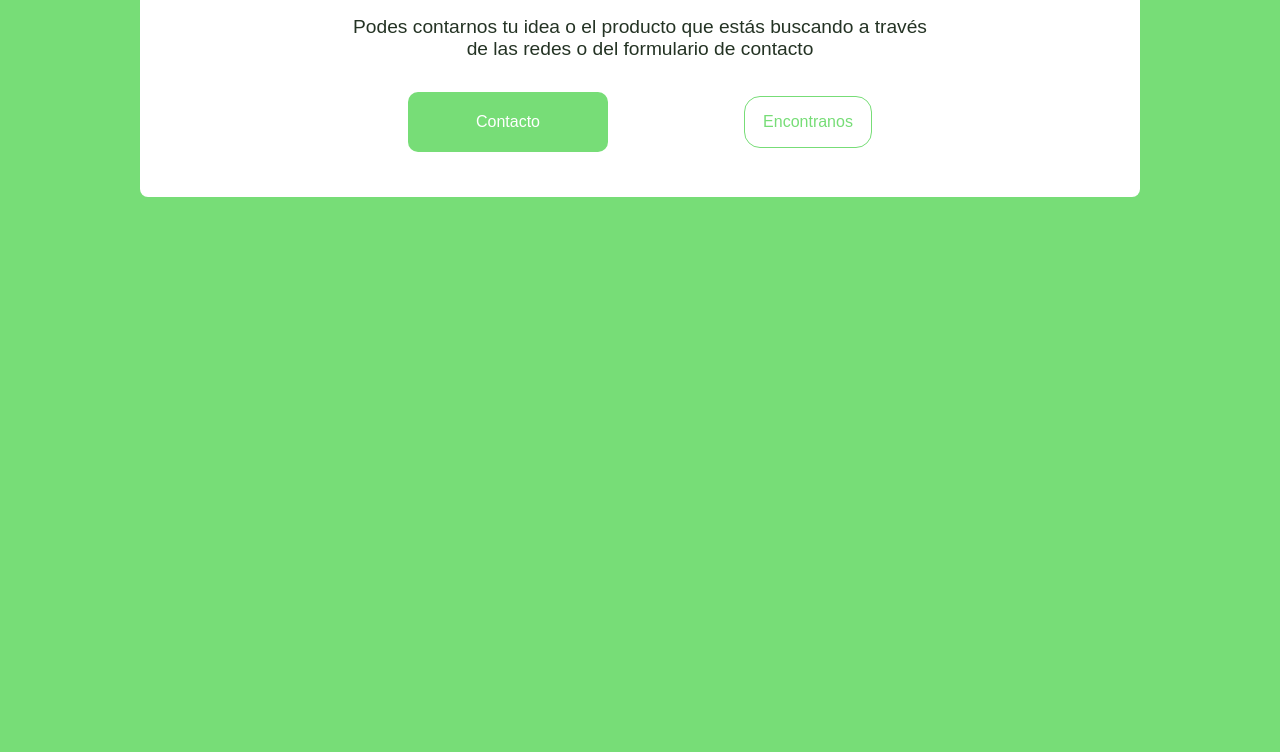
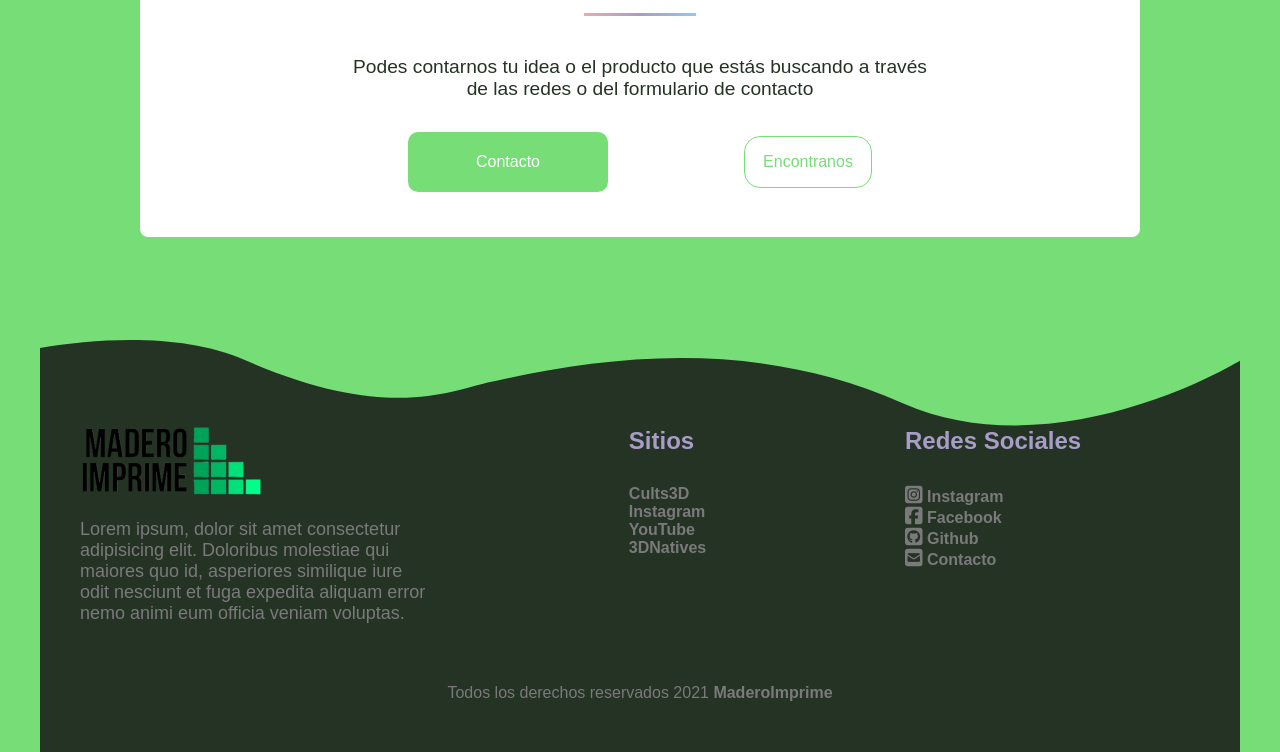
Before and after one commit to santibrizuela/madero, a plain HTML site: page index.html in a window 1280 px wide. Shown: the part 1718-2470 px from the top of the page. Before the commit the page ends 1939 px from the top, so only its background shows below. Drawn offline with Linux system fonts and the light colour scheme.

Commit message:
thirdCommit

```diff
--- a/css/estilos.css
+++ b/css/estilos.css
@@ -6,18 +6,23 @@
 }
 body{
     background: #77dd77;
-    padding: 1.5rem;
 }
+
+.content-body{
+    margin: 2rem;
+}
+
 a{
     text-decoration: none;
 }
 
 .content-cabecera{
     width: 100%;
-    max-width: 400px;
+    max-width: 25rem;
     margin-top: 4rem;
     text-align: center;
     margin: auto;
+    padding-top: 2rem;
 }
 .content-cabecera h1{
     font-weight: 100;
@@ -38,7 +43,7 @@ a{
     height: 5rem;
     border-radius: 10%;
     overflow: hidden;
-    border: 3px solid black;
+    border: .188rem solid black;
     margin: auto;
 }
 .content-logo img{
@@ -49,12 +54,13 @@ a{
 
 
 main{
-    max-width: 1000px;
+    text-align: center;
+    max-width: 62.5rem;
     background: #FFF;
     padding: 2.8rem;
     margin: auto;
-    margin-top: 40px;
-    border-radius: 8px;
+    margin-top: 2.5rem;
+    border-radius: 0.5rem;
 }
 
 /*Content1*/
@@ -308,7 +314,76 @@ main{
     margin: auto;
 }
 
+/*FOOTER*/
 
+.content-footer{
+    width: 100%;
+    padding: 3.125rem 0rem;
+    background-image: url(../img/background-footer.svg);
+    background-size: cover;
+}
+
+.content-footer{
+    display: flex;
+    flex-wrap: wrap;
+    justify-content: space-between;
+    max-width: 75rem;
+    margin: auto;
+    margin-top: 6.25rem;
+}
+
+.box-footer{
+    display: flex;
+    flex-direction: column;
+    padding: 2.5rem;
+}
+
+.box-footer-logo img{
+    max-width: 11.5rem;
+}
+
+.box-footer-texto{
+    max-width: 21.875rem;
+    margin-top: 1.25rem;
+    font-weight: 300;
+    color: #7a7a7a;
+    font-size: 1.125rem;
+}
+
+.box-footer h2{
+    margin-bottom: 1.875rem;
+    color: #A89CC8;
+    font-weight: 700;
+}
+.box-footer a{
+    color: #7a7a7a;
+    margin-top: 0.625;
+    font-weight: 600;
+}
+.box-footer a:hover{
+    opacity: 0.8;
+}
+.box-footer i{
+    font-size: 1.25rem;
+}
+
+footer hr{
+    border: none;
+    height: 1px;
+    background-color: #7a7a7a;
+}
+
+.copyright-footer{
+    display: flex;
+    max-width: 75rem;
+    margin: auto;
+    padding: 0rem 2.5rem;
+}
+.copyright-footer p{
+    margin: auto;
+    margin-top: 1.25rem;
+    color: #7a7a7a;
+}
 
 @media screen and  (min-width: 800px){
 
--- a/index.html
+++ b/index.html
@@ -7,9 +7,11 @@
     <link rel="stylesheet" href="Icon/style.css">
 
     <meta name="viewport" content="width=device-width, user-scalable=no, initial-scale=1.0, maximum-scale=1.0, minimum-scale=1.0">
+    <script src="https://kit.fontawesome.com/a935ebd034.js" crossorigin="anonymous"></script>
 
 </head>
 <body>
+    <div class="content-body">
     <div class="content-cabecera">
         <div class="content-logo">
             <img src="img/image20.png">
@@ -20,6 +22,7 @@
 
 
     <main>
+
             <div class="content1">
                 <div class="content1-img">
                     <img src="img/secaelefante.PNG">
@@ -103,6 +106,46 @@
                     <div class="btn-leer content4-leer">Encontranos</div>
                 </div>
             </div>
+
     </main>
+
+    </div>
+
+    <footer>
+        <div class="content-footer">
+
+            <div class="box-footer">
+                <div class="box-footer-logo">
+                    <img src="img/image20.png" alt="maderoimprime">
+                </div>
+                <div class="box-footer-texto">
+                    <p>Lorem ipsum, dolor sit amet consectetur adipisicing elit. Doloribus molestiae qui maiores quo id, asperiores similique iure odit nesciunt et fuga expedita aliquam error nemo animi eum officia veniam voluptas.</p>
+                </div>
+            </div>
+            <div class="box-footer">
+                <h2>Sitios</h2>
+                <a href="https://cults3d.com/">Cults3D</a>
+                <a href="https://www.instagram.com/">Instagram</a>
+                <a href="https://www.youtube.com/">YouTube</a>
+                <a href="https://www.3dnatives.com/">3DNatives</a>
+            </div>
+            <div class="box-footer">
+                <h2>Redes Sociales</h2>
+                <a href="https://www.instagram.com/maderoimprime/"><i class="fab fa-instagram-square"></i> Instagram</a>
+                <a href="https://www.facebook.com/Madero-imprime-106131518312057/?ref=py_c"><i class="fab fa-facebook-square"></i> Facebook</a>
+                <a href="https://github.com/santibrizuela/madero"><i class="fab fa-github-square"></i> Github</a>
+                <a href="#"><i class="fas fa-envelope-square"></i> Contacto</a>
+            </div>
+            <hr>
+
+            <div class="copyright-footer">
+                <p>Todos los derechos reservados 2021 <b>MaderoImprime</b></p>
+
+            </div>
+        </div>
+
+
+
+    </footer>
 </body>
 </html>
```
Also changed, not shown: img/background-footer.svg (added), img/logo-magtimus.png (added), 1 other file. Lines whose indentation alone changed are shown as unchanged.
